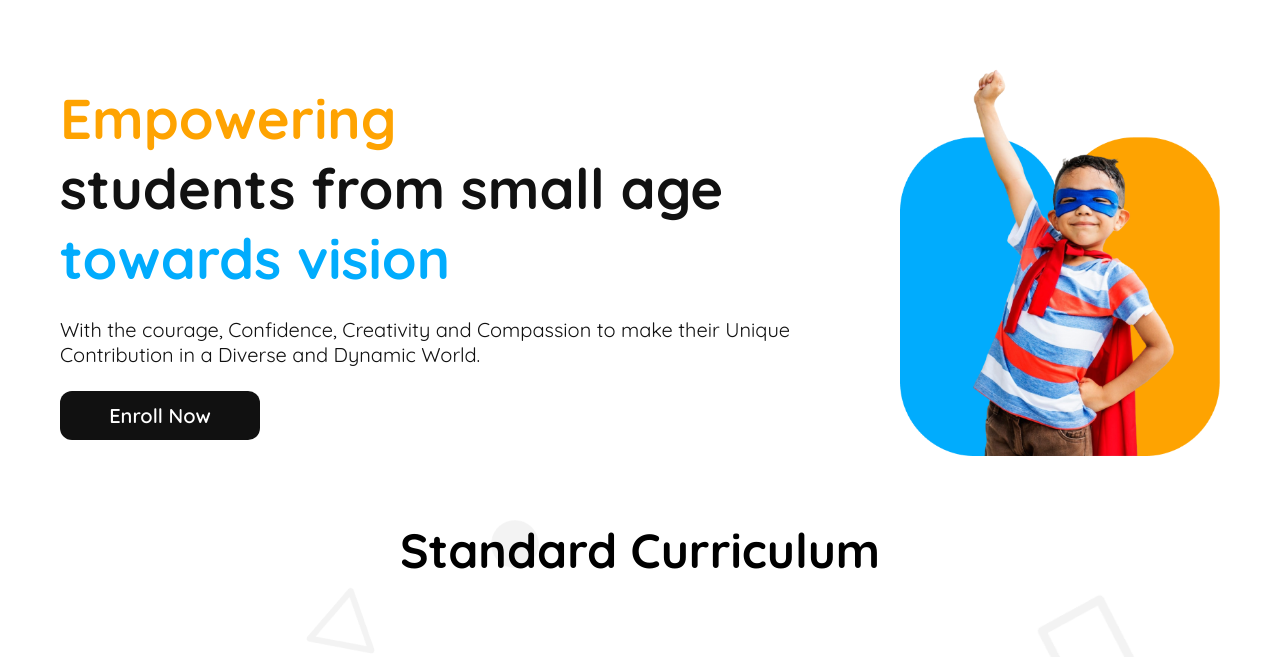
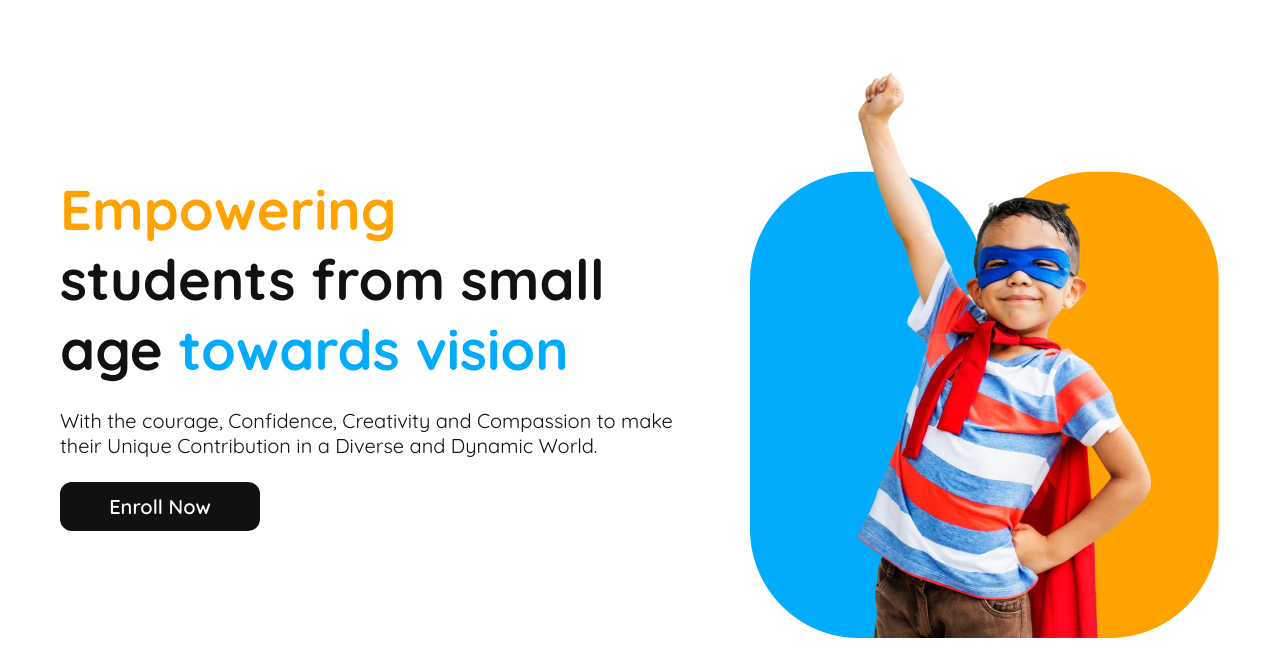
Before and after one commit to FyslAhmd/PH-Assignment-02, a plain HTML site: page index.html in a window 1280 px wide. Shown: the part 81-738 px from the top of the page. Drawn offline with Linux system fonts and the light colour scheme.

Commit message:
complete the project

```diff
--- a/index.html
+++ b/index.html
@@ -33,7 +33,7 @@
         <div class="banner">
             <marquee id="scroll-marquee" scrollamount="20">An investment in knowledge pays the best interest.</marquee>
             <div class="banner-container">
-                <div>
+                <div class="banner-left">
                     <h1 class="banner-title"><span id="empower">Empowering</span><br> students from small age <span
                             id="vision">towards vision</span></h1>
                     <p class="banner-description">With the courage, Confidence, Creativity and Compassion to make their
--- a/style.css
+++ b/style.css
@@ -84,6 +84,9 @@
 }
 .banner-container img {
     width: 100%;
+}
+.banner-left {
+    max-width: 640px;
 }
 .banner-title {
     color: rgb(17, 17, 17);
```
